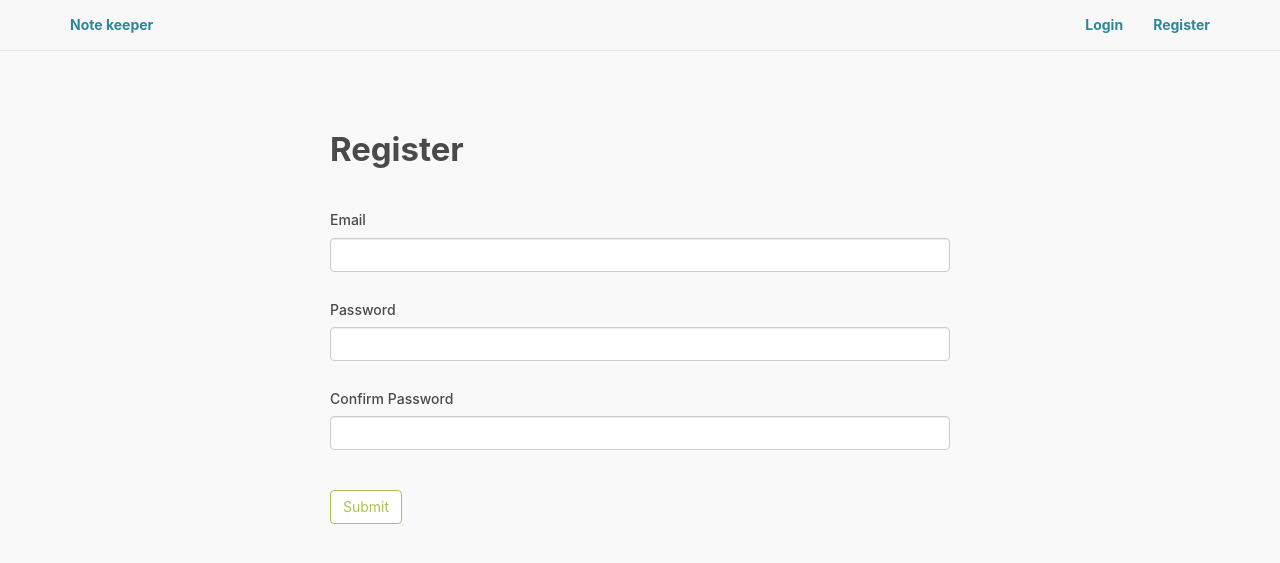
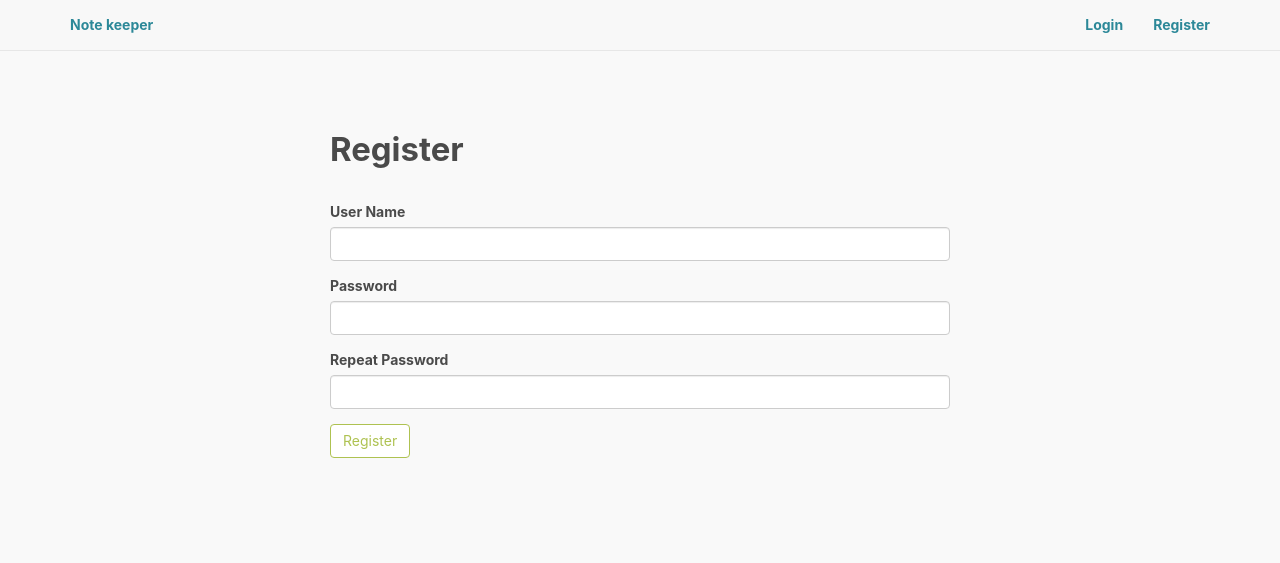
Before and after one commit to AhmedAshrafIbraheem/Note-Keeper, a Flask app: page /register in a window 1280 px wide. Shown: the top 563 px of the page. Run offline with Flask 2, Linux system fonts and the light colour scheme; some libraries are stand-ins or nearby versions.

Commit message:
Added in forms

```diff
--- a/forms.py
+++ b/forms.py
@@ -13,7 +13,7 @@ class RegisterForm(FlaskForm):
     email = StringField('User Name', validators=[DataRequired(), Length(min=8, max=50)])
     password = PasswordField('Password', validators=[DataRequired(), Length(min=8, max=50),
                                                      EqualTo('confirm', message='Passwords must match')])
-
+    confirm = PasswordField('Repeat Password')
     submit = SubmitField("Register")
 
 
--- a/locust_test.py
+++ b/locust_test.py
@@ -29,8 +29,8 @@
 import time
 from locust import HttpUser, task
 
-note_data = dict(note="Wales combined test")
-login_data = dict(email='acoolmind13@gmail.com', password='12345678')
+note_data = dict(note="register form implement")
+login_data = dict(email='locust12345@gmail.com', password='12345678')
 register_data = dict(email = "", password='12345678')
 
 user_counter = 1
@@ -42,6 +42,7 @@ class QuickTasks(HttpUser):
     @task
     def add_note(self):
         self.client.post("/notes/add", data=note_data)
+
         time.sleep(1)
 
 
--- a/main.py
+++ b/main.py
@@ -2,7 +2,7 @@ from flask import Flask, render_template, redirect, url_for, flash, session, req
 from models import add_user, user_exist, read_latest_100_notes, create_note, remove_note, get_note, update_note, get_user
 from flask_bootstrap import Bootstrap
 from gevent.pywsgi import WSGIServer
-
+from forms import LoginForm, RegisterForm, NoteForm
 
 app = Flask(__name__)
 bootstrap = Bootstrap(app)
@@ -10,7 +10,7 @@ bootstrap = Bootstrap(app)
 
 SECRET_KEY = b'\xe2\xaf\xbc:\xdd'
 app.config['SECRET_KEY'] = SECRET_KEY
-
+app.config['WTF_CSRF_ENABLED'] = False
 
 @app.errorhandler(403)
 def forbidden(error):
@@ -46,25 +46,27 @@ def before_request():
 
 @app.route('/register', methods=['GET', 'POST'])
 def register():
-    if request.method == 'POST':
-        email = request.form.get('email')
-        password = request.form.get('password')
+    form = RegisterForm()
+    if form.validate_on_submit():
+        email = form.email.data
+        password = form.password.data
         success = add_user(email, password)
-
+        print("register done")
         if success:
             flash('Thanks for registering')
             return redirect(url_for('login'))
         else:
             flash('User already exist')
 
-    return render_template('register.html', title="Register")
+    return render_template('register.html', title="Register", form = form)
 
 
 @app.route('/login', methods=['GET', 'POST'])
 def login():
-    if request.method == 'POST':
-        email = request.form.get('email')
-        password = request.form.get('password')
+    form = LoginForm()
+    if form.validate_on_submit():
+        email = form.email.data
+        password = form.password.data
         user = user_exist(email, password)
 
         if user:
@@ -73,7 +75,7 @@ def login():
         else:
             flash("Invalid email or password.")
 
-    return render_template("login.html", title="Login")
+    return render_template("login.html", title="Login", form=form)
 
 
 @app.route("/logout")
@@ -96,13 +98,15 @@ def notes():
 @app.route('/notes/add', methods=['GET', 'POST'])
 def add_note():
     if 'user_id' in session:
-        if request.method == 'POST':
+        form = NoteForm()
+        if form.validate_on_submit():
             user_id = session['user_id']
-            create_note(user_id, request.form.get('note'))
+            note = form.note.data
+            create_note(user_id, note)
             flash("You have successfully added a new note.")
             return redirect(url_for("notes"))
 
-        return render_template("updateNote.html", add_note=True, title="Add Note")
+        return render_template("updateNote.html", add_note=True, title="Add Note", form=form)
 
     return redirect(url_for("login"))
 
@@ -112,12 +116,14 @@ def edit_note(note_id: int):
     if 'user_id' in session:
         user_id = session['user_id']
         cur_note = get_note(user_id, note_id)
-        if request.method == 'POST':
-            update_note(user_id, note_id, request.form.get('note'))
+        form = NoteForm(obj=cur_note)
+        if form.validate_on_submit():
+            updated_note = form.note.data
+            update_note(user_id, note_id, updated_note)
             flash("You have successfully updated your note.")
             return redirect(url_for("notes"))
 
-        return render_template("updateNote.html", add_note=False, note_id=cur_note.id, note=cur_note.note, title="Edit Note")
+        return render_template("updateNote.html", add_note=False, title="Edit Note", form=form)
 
     return redirect(url_for("login"))
 
@@ -134,6 +140,6 @@ def delete_note(note_id: int):
 
 
 if __name__ == '__main__':
-    # app.run(host='127.0.0.1', port=8080, debug=True)
-    http_server = WSGIServer(('', 8080), app)
-    http_server.serve_forever()
+    app.run(host='127.0.0.1', port=8080, debug=True)
+    # http_server = WSGIServer(('', 8080), app)
+    # http_server.serve_forever()
--- a/templates/register.html
+++ b/templates/register.html
@@ -10,18 +10,18 @@
   <div class="center">
     <h1>Register</h1>
     <br/>
-
-    <form action="/register" method="POST"
-          oninput='confirm.setCustomValidity(confirm.value != password.value ? "Passwords do not match." : "")'>
-      <label class="h5 control-label">Email</label> <br>
-      <input class="form-control" name="email" type="email" value="" minlength="8" maxlength="50" required> <br>
-      <label class="h5 control-label">Password</label> <br>
-      <input class="form-control" name="password" type="password" value="" minlength="8" maxlength="50" required> <br>
-      <label class="h5 control-label">Confirm Password</label> <br>
-      <input class="form-control" name="confirm" type="password" value="" minlength="8" maxlength="50" required> <br>
-      <br>
-      <input class="btn btn-default" type="submit" value="Submit">
-    </form>
+    {{wtf.quick_form(form)}}
+<!--    <form action="/register" method="POST"-->
+<!--          oninput='confirm.setCustomValidity(confirm.value != password.value ? "Passwords do not match." : "")'>-->
+<!--      <label class="h5 control-label">Email</label> <br>-->
+<!--      <input class="form-control" name="email" type="email" value="" minlength="8" maxlength="50" required> <br>-->
+<!--      <label class="h5 control-label">Password</label> <br>-->
+<!--      <input class="form-control" name="password" type="password" value="" minlength="8" maxlength="50" required> <br>-->
+<!--      <label class="h5 control-label">Confirm Password</label> <br>-->
+<!--      <input class="form-control" name="confirm" type="password" value="" minlength="8" maxlength="50" required> <br>-->
+<!--      <br>-->
+<!--      <input class="btn btn-default" type="submit" value="Submit">-->
+<!--    </form>-->
 
   </div>
 </div>
```
Also changed, not shown: templates/login.html (+9 -8 lines), templates/updateNote.html (+21 -14 lines).
